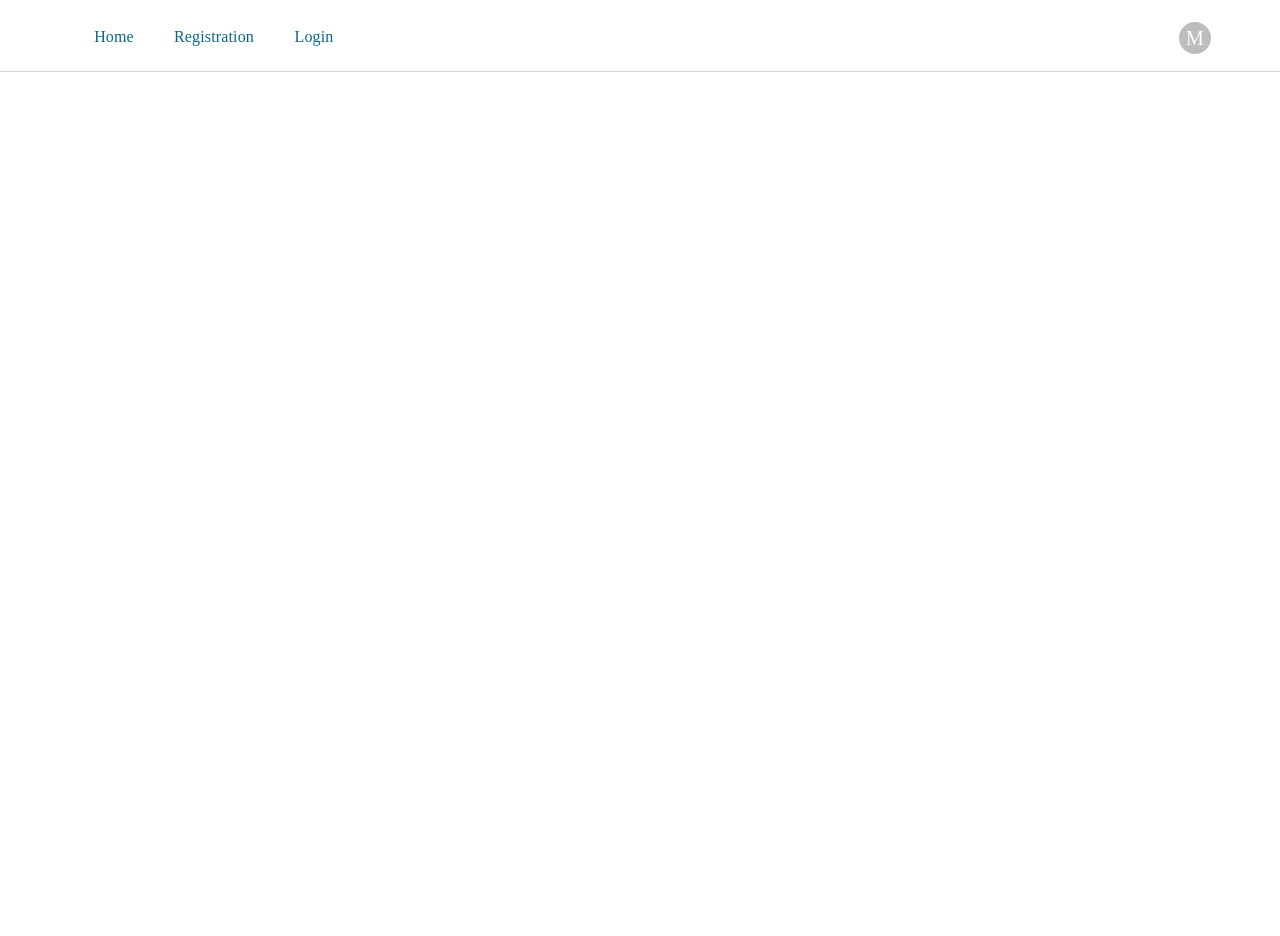
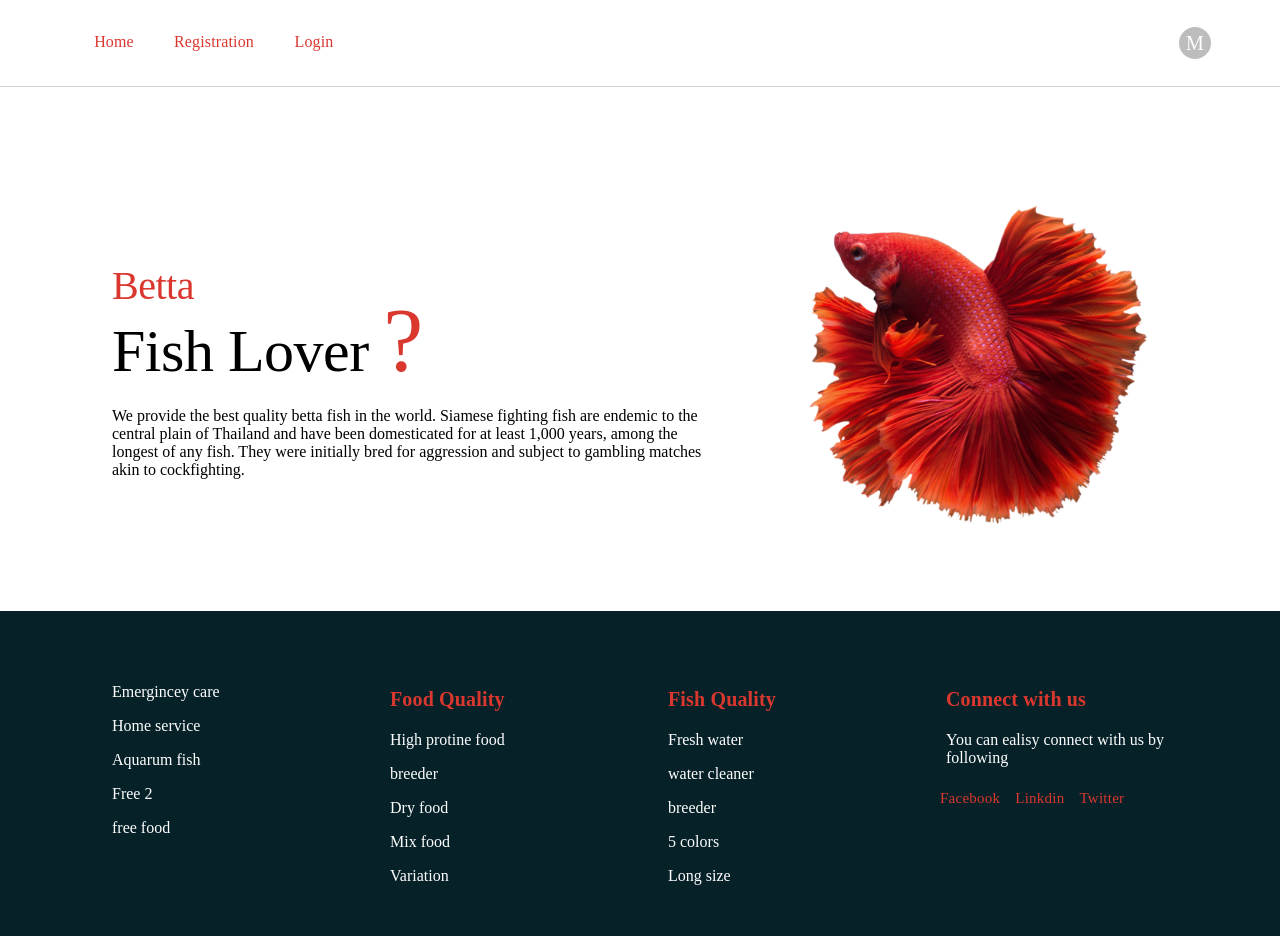
Before and after one commit to Arif870/Aqua, a React (Create React App) app: page / in a window 1280 px wide. Shown: the top 936 px of the page. Before the commit the page ends 800 px from the top, so only its background shows below. Built offline with nearby package versions, Linux system fonts and the light colour scheme.

Commit message:
footer added

```diff
--- a/src/App.css
+++ b/src/App.css
@@ -1,11 +1,11 @@
 :root {
-  --primary-color: #be2b2b;
+  --primary-color: #da372f;
   --secondary-color: #0b6885;
-  --Third-color: #062228;
+  --third-color: #062228;
   --body-text-color: rgb(118 118 118);
 }
 * {
-  font-family: poppins;
+  font-family: poppins !important;
 }
 .swal2-actions .swal2-styled.swal2-confirm {
   background-color: var(--secondary-color) !important;
@@ -23,3 +23,7 @@
 h2.swal2-title {
   color: var(--primary-color);
 }
+
+.css-480o17-MuiGrid-root {
+  margin-left: 0px !important;
+}
--- /dev/null
+++ b/src/Pages/Home/Banner/ Banner.js
@@ -0,0 +1,62 @@
+import { Container, Grid, Typography } from "@mui/material";
+import React from "react";
+import bannerimg from "../../../images/bannerimg.png";
+
+export default function Banner() {
+  return (
+    <div>
+      <Container>
+        <Grid
+          container
+          style={{
+            marginTop: "80px",
+            display: "flex",
+            alignItems: "center",
+            justifyContent: "center",
+          }}
+        >
+          <Grid item xs={12} sm={7}>
+            <Typography
+              variant="h2"
+              style={{
+                fontWeight: "500",
+              }}
+            >
+              <span style={{ color: "var(--primary-color)", fontSize: "40px" }}>
+                Betta
+              </span>{" "}
+              <br /> Fish Lover{" "}
+              <span
+                style={{
+                  color: "var(--primary-color)",
+                  fontSize: "90px",
+                  lineHeight: "20px",
+                }}
+              >
+                ?
+              </span>{" "}
+            </Typography>
+            <Typography
+              variant="p"
+              style={{
+                marginTop: "20px",
+                display: "block",
+                fontWeight: "300",
+                width: "90%",
+              }}
+            >
+              We provide the best quality betta fish in the world. Siamese
+              fighting fish are endemic to the central plain of Thailand and
+              have been domesticated for at least 1,000 years, among the longest
+              of any fish. They were initially bred for aggression and subject
+              to gambling matches akin to cockfighting.
+            </Typography>
+          </Grid>
+          <Grid item xs={12} sm={4}>
+            <img style={{ width: "100%" }} src={bannerimg} alt="betta fish" />
+          </Grid>
+        </Grid>
+      </Container>
+    </div>
+  );
+}
--- a/src/Pages/Home/Home/Home.js
+++ b/src/Pages/Home/Home/Home.js
@@ -1,10 +1,14 @@
 import React from "react";
+import Footer from "../../Shared/Footer/Footer";
 import Navigation from "../../Shared/Navigation/Navigation";
+import Banner from "../Banner/ Banner";
 
 export default function Home() {
   return (
     <div>
       <Navigation />
+      <Banner />
+      <Footer />
     </div>
   );
 }
--- a/src/Pages/Login/Login.js
+++ b/src/Pages/Login/Login.js
@@ -3,6 +3,7 @@ import { Link } from "react-router-dom";
 import googleimg from "../../images/google_logo.png";
 import "./Login.css";
 import Navigation from "../Shared/Navigation/Navigation";
+import Footer from "../Shared/Footer/Footer";
 
 export default function Login() {
   return (
@@ -110,6 +111,7 @@ export default function Login() {
           </Grid>
         </Grid>
       </div>
+      <Footer />
     </>
   );
 }
--- a/src/Pages/Registration/Registration.js
+++ b/src/Pages/Registration/Registration.js
@@ -1,6 +1,7 @@
 import { Button, Grid, TextField, Typography } from "@mui/material";
 import React from "react";
 import { Link } from "react-router-dom";
+import Footer from "../Shared/Footer/Footer";
 import Navigation from "../Shared/Navigation/Navigation";
 
 export default function Registration() {
@@ -92,6 +93,7 @@ export default function Registration() {
           </form>
         </Grid>
       </Grid>
+      <Footer />
     </div>
   );
 }
--- a/src/Pages/Shared/Footer/Footer.js
+++ b/src/Pages/Shared/Footer/Footer.js
@@ -1,11 +1,10 @@
 import { Container, Grid } from "@mui/material";
 import React from "react";
 import Typography from "@mui/material/Typography";
-import { Link } from "react-router-dom";
 
 export default function Footer() {
   return (
-    <div>
+    <div style={{ backgroundColor: "var(--third-color)", marginTop: "80px" }}>
       <Container>
         <Grid
           sx={{ color: "white", p: 4 }}
@@ -18,16 +17,16 @@ export default function Footer() {
               Emergincey care
             </Typography>
             <Typography sx={{ m: 2 }} variant="p" component="div">
-              Checkup
+              Home service
             </Typography>
             <Typography sx={{ m: 2 }} variant="p" component="div">
-              Personal database
+              Aquarum fish
             </Typography>
             <Typography sx={{ m: 2 }} variant="p" component="div">
-              Tooth extraction
+              Free 2
             </Typography>
             <Typography sx={{ m: 2 }} variant="p" component="div">
-              Checkup
+              free food
             </Typography>
           </Grid>
           <Grid item xs={2} sm={4} md={3}>
@@ -36,22 +35,22 @@ export default function Footer() {
               variant="h6"
               component="div"
             >
-              Services
+              Food Quality
             </Typography>
             <Typography sx={{ m: 2 }} variant="p" component="div">
-              Personal care
+              High protine food
             </Typography>
             <Typography sx={{ m: 2 }} variant="p" component="div">
-              Day night shift
+              breeder
             </Typography>
             <Typography sx={{ m: 2 }} variant="p" component="div">
-              Cardiology center
+              Dry food
             </Typography>
             <Typography sx={{ m: 2 }} variant="p" component="div">
-              Tooth extraction
+              Mix food
             </Typography>
             <Typography sx={{ m: 2 }} variant="p" component="div">
-              Ambulance service
+              Variation
             </Typography>
           </Grid>
 
@@ -61,22 +60,22 @@ export default function Footer() {
               variant="h6"
               component="div"
             >
-              Kindeny special care
+              Fish Quality
             </Typography>
             <Typography sx={{ m: 2 }} variant="p" component="div">
-              Kidney dialayses
+              Fresh water
             </Typography>
             <Typography sx={{ m: 2 }} variant="p" component="div">
-              Kidney transplant
+              water cleaner
             </Typography>
             <Typography sx={{ m: 2 }} variant="p" component="div">
-              Blood cleaning
+              breeder
             </Typography>
             <Typography sx={{ m: 2 }} variant="p" component="div">
-              kideny extraction
+              5 colors
             </Typography>
             <Typography sx={{ m: 2 }} variant="p" component="div">
-              Exercise
+              Long size
             </Typography>
           </Grid>
           <Grid item xs={2} sm={4} md={3}>
@@ -99,16 +98,22 @@ export default function Footer() {
                 margin: "20px 0px 0px 10px",
               }}
             >
-              <i className="fab fa-facebook-square"></i>
-              <i className="fab fa-linkedin"></i>
-              <i className="fab fa-twitter-square"></i>
+              <Typography variant="p" style={{ fontSize: "15px" }}>
+                Facebook
+              </Typography>
+              <Typography variant="p" style={{ fontSize: "15px" }}>
+                Linkdin
+              </Typography>
+              <Typography variant="p" style={{ fontSize: "15px" }}>
+                Twitter
+              </Typography>
             </Typography>
           </Grid>
         </Grid>
         <Typography
           style={{ color: "white", textAlign: "center", paddingBottom: "30px" }}
         >
-          Copyright &copy; 2021. All rights reserved Doctor portal
+          Copyright &copy; 2021. All rights reserved Aqua
         </Typography>
       </Container>
     </div>
--- a/src/Pages/Shared/Navigation/Navigation.css
+++ b/src/Pages/Shared/Navigation/Navigation.css
@@ -1,15 +1,15 @@
-.css-1vy8li4 a {
+.css-5nwj3y a {
   text-decoration: none;
-  color: var(--secondary-color);
-  padding: 10px 0px;
+  color: var(--primary-color);
+  padding: 30px 0px;
   border-bottom: 2px solid transparent;
   transition: 0.4s;
 }
 * {
   font-family: poppins !important;
 }
-.css-1vy8li4 a:hover {
-  color: var(--primary-color);
+.css-5nwj3y a:hover {
+  color: var(--secondary-color);
 }
 .css-6hp17o-MuiList-root-MuiMenu-list li {
   color: var(--secondary-color);
--- a/src/Pages/Shared/Navigation/Navigation.js
+++ b/src/Pages/Shared/Navigation/Navigation.js
@@ -26,16 +26,13 @@ export default function Navigation() {
   };
   return (
     <React.Fragment>
-      <div
-        style={{ borderBottom: "1px solid lightgray", paddingBottom: "10px" }}
-      >
+      <div style={{ borderBottom: "1px solid lightgray" }}>
         <Container>
           <Box
             sx={{
               display: "flex",
               alignItems: "center",
               textAlign: "center",
-              marginTop: "15px",
             }}
           >
             <Link to="/">
```
Also changed, not shown: src/images/bannerimg.png (added).
